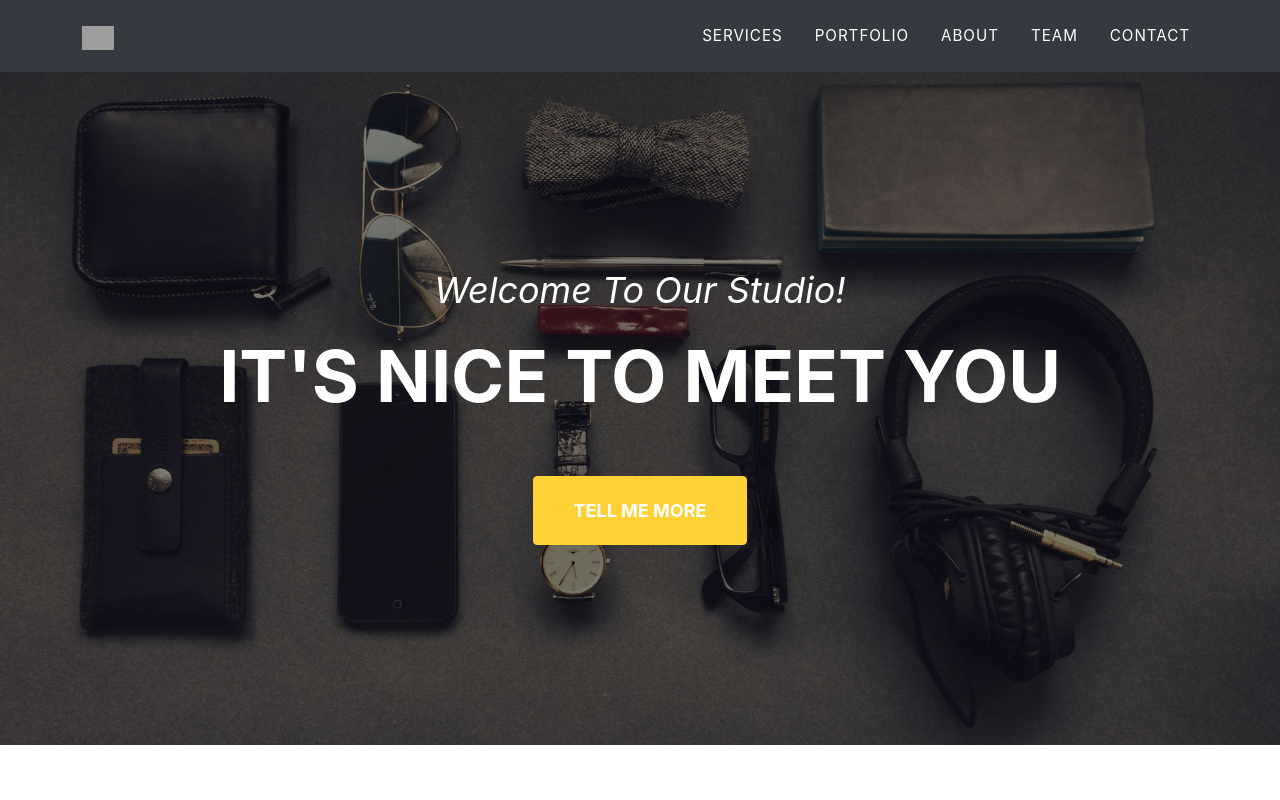
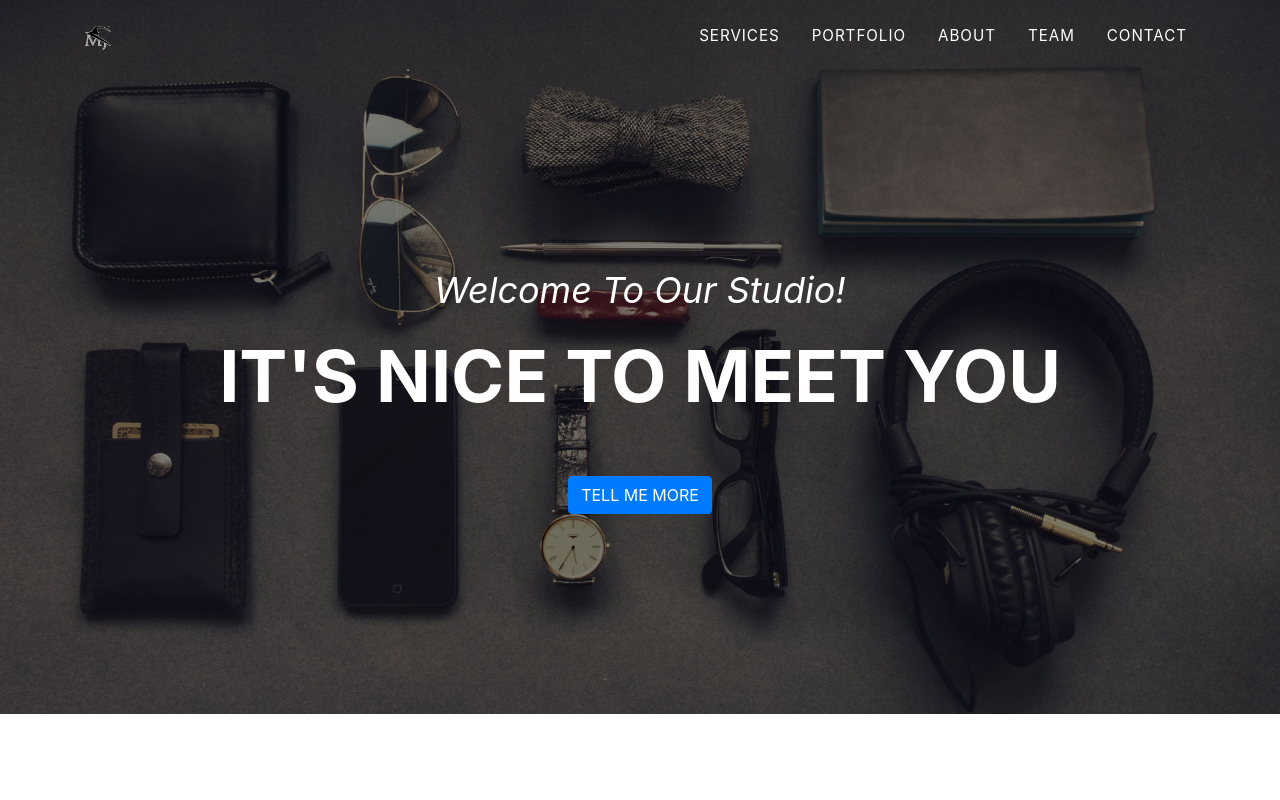
Before and after one commit to jafarimahdi/ReactJs, a React (Create React App) app in the folder bootstrap-app/: page / in a window 1280 px wide. Shown: the top 800 px of the page. Built offline with nearby package versions, Linux system fonts and the light colour scheme; grey boxes are pictures that could not be loaded.

Commit message:
add bootstrap package

```diff
--- a/bootstrap-app/package.json
+++ b/bootstrap-app/package.json
@@ -6,6 +6,7 @@
     "@testing-library/jest-dom": "^5.11.4",
     "@testing-library/react": "^11.1.0",
     "@testing-library/user-event": "^12.1.10",
+    "bootstrap": "4.5.3",
     "react": "^17.0.1",
     "react-dom": "^17.0.1",
     "react-icons": "^4.2.0",
--- a/bootstrap-app/public/index.html
+++ b/bootstrap-app/public/index.html
@@ -2,14 +2,14 @@
 <html lang="en">
    <head>
       <meta charset="utf-8" />
-      <link rel="icon" href="%PUBLIC_URL%/favicon.ico" />
+      <!-- <link rel="icon" href="%PUBLIC_URL%/favicon.ico" /> -->
       <meta name="viewport" content="width=device-width, initial-scale=1" />
       <meta name="theme-color" content="#000000" />
       <meta
          name="description"
          content="Web site created using create-react-app"
       />
-      <link rel="apple-touch-icon" href="%PUBLIC_URL%/logo192.png" />
+      <!-- <link rel="apple-touch-icon" href="%PUBLIC_URL%/logo192.png" /> -->
       <!--
       manifest.json provides metadata used when your web app is installed on a
       user's mobile device or desktop. See https://developers.google.com/web/fundamentals/web-app-manifest/
@@ -17,10 +17,10 @@
       <link rel="manifest" href="%PUBLIC_URL%/manifest.json" />
 
       <!-- CSS only -->
-      <link
+      <!-- <link
          rel="styleSheet"
          href="https://stackpath.bootstrapcdn.com/font-awesome/4.7.0/css/font-awesome.min.css"
-      />
+      /> -->
 
       <title>React App</title>
    </head>
--- a/bootstrap-app/src/App.js
+++ b/bootstrap-app/src/App.js
@@ -12,7 +12,7 @@ import Logos from "./Components/Logos";
 
 function App() {
    return (
-      <div className="App">
+      <div className="App" >
          <Nav />
          <Loading />
          <Services />
--- a/bootstrap-app/src/Components/Nav.jsx
+++ b/bootstrap-app/src/Components/Nav.jsx
@@ -4,14 +4,14 @@ function Nav() {
    const items = ["services", "portfolio", "about", "team", "contact"];
 
    return (
-      <nav
-         className="navbar navbar-expand-lg navbar-dark bg-dark  fixed-top"
-         id="mainNav"
-      >
+      <div id="page-top">
+      {/* Navigation  */}
+         <nav className="navbar navbar-expand-lg navbar-dark fixed-top"  id="mainNav">
             <div className="container">
                <a className="navbar-brand js-scroll-trigger" href="#page-top">
-               <img src="assets/img/navbar-logo.svg" alt="" />
+                  <img src="pictures/logo-hat.png" alt="" />
                </a>
+
                <button
                   className="navbar-toggler navbar-toggler-right"
                   type="button"
@@ -36,6 +36,7 @@ function Nav() {
                </div>
             </div>
          </nav>
+      </div>
    );
 }
 
--- a/bootstrap-app/src/index.js
+++ b/bootstrap-app/src/index.js
@@ -4,6 +4,7 @@ import './index.css';
 import App from './App';
 import reportWebVitals from './reportWebVitals';
 import './assets/css/style.css';
+import 'bootstrap/dist/css/bootstrap.css'
 
 ReactDOM.render(
   <React.StrictMode>
```
Also changed, not shown: bootstrap-app/public/pictures/logo-hat.png (added), 1 other file (tests, documents, lock files or other folders). Lines whose indentation alone changed are shown as unchanged.
